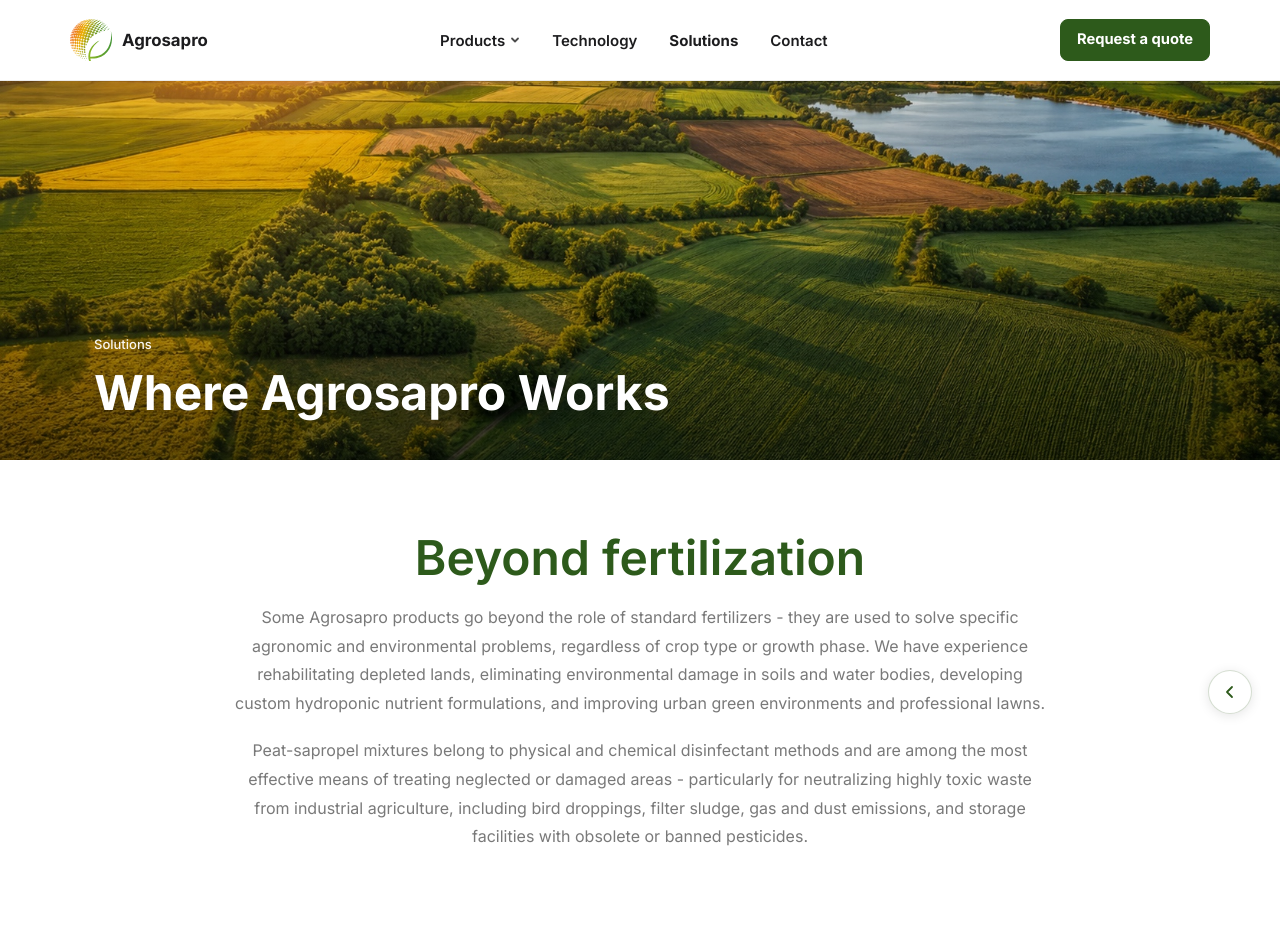
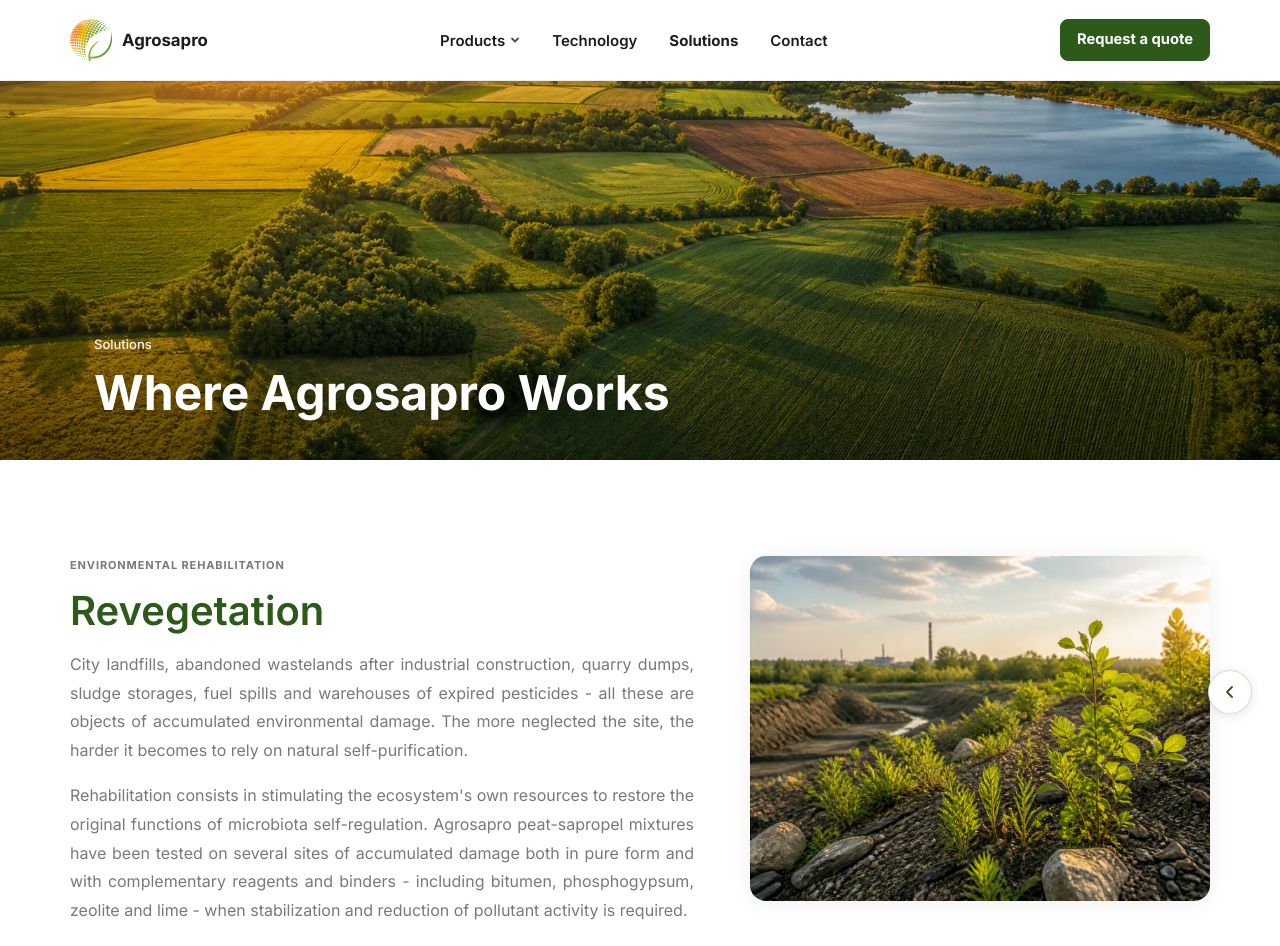
Before and after one commit to msagrosolver/agrosapro, a React (Vite) app: page /solutions in a window 1280 px wide. Shown: the top 946 px of the page. Built offline with nearby package versions, Linux system fonts and the light colour scheme.

Commit message:
“solutions_ud”

```diff
--- a/src/pages/Solutions/Solutions.jsx
+++ b/src/pages/Solutions/Solutions.jsx
@@ -19,24 +19,6 @@ function Solutions() {
         imageSrc={heroSolutionsImage}
         breadcrumbs={[{ label: 'Solutions', to: '/solutions' }]}
       />
-
-      <section className="solutions-intro">
-        <div className="solutions-intro__inner">
-          <h2>Beyond fertilization</h2>
-          <p>
-            Some Agrosapro products go beyond the role of standard fertilizers - they are used to solve specific agronomic
-            and environmental problems, regardless of crop type or growth phase. We have experience rehabilitating depleted
-            lands, eliminating environmental damage in soils and water bodies, developing custom hydroponic nutrient
-            formulations, and improving urban green environments and professional lawns.
-          </p>
-          <p>
-            Peat-sapropel mixtures belong to physical and chemical disinfectant methods and are among the most effective
-            means of treating neglected or damaged areas - particularly for neutralizing highly toxic waste from industrial
-            agriculture, including bird droppings, filter sludge, gas and dust emissions, and storage facilities with
-            obsolete or banned pesticides.
-          </p>
-        </div>
-      </section>
 
       <section id="revegetation" className="solution-block solution-block--odd">
         <div className="solution-block__inner">
```
